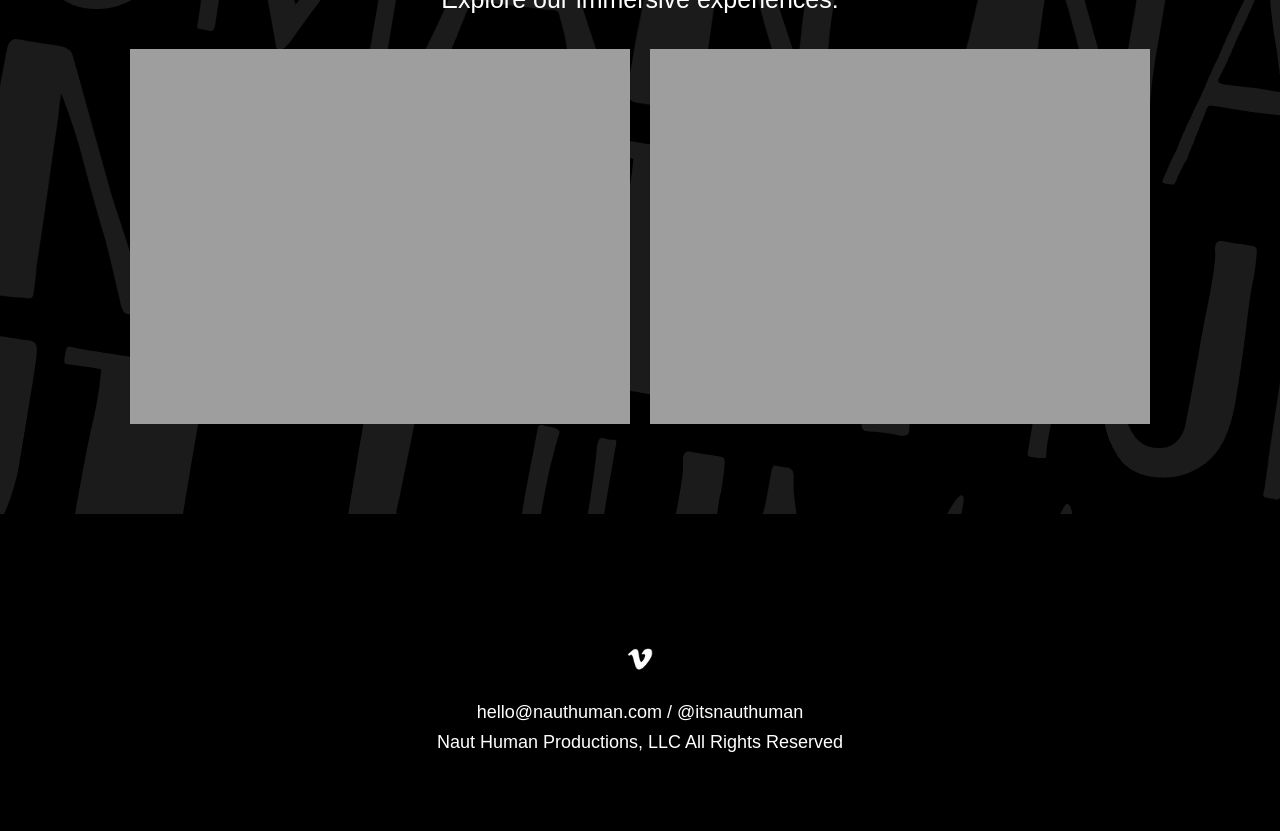
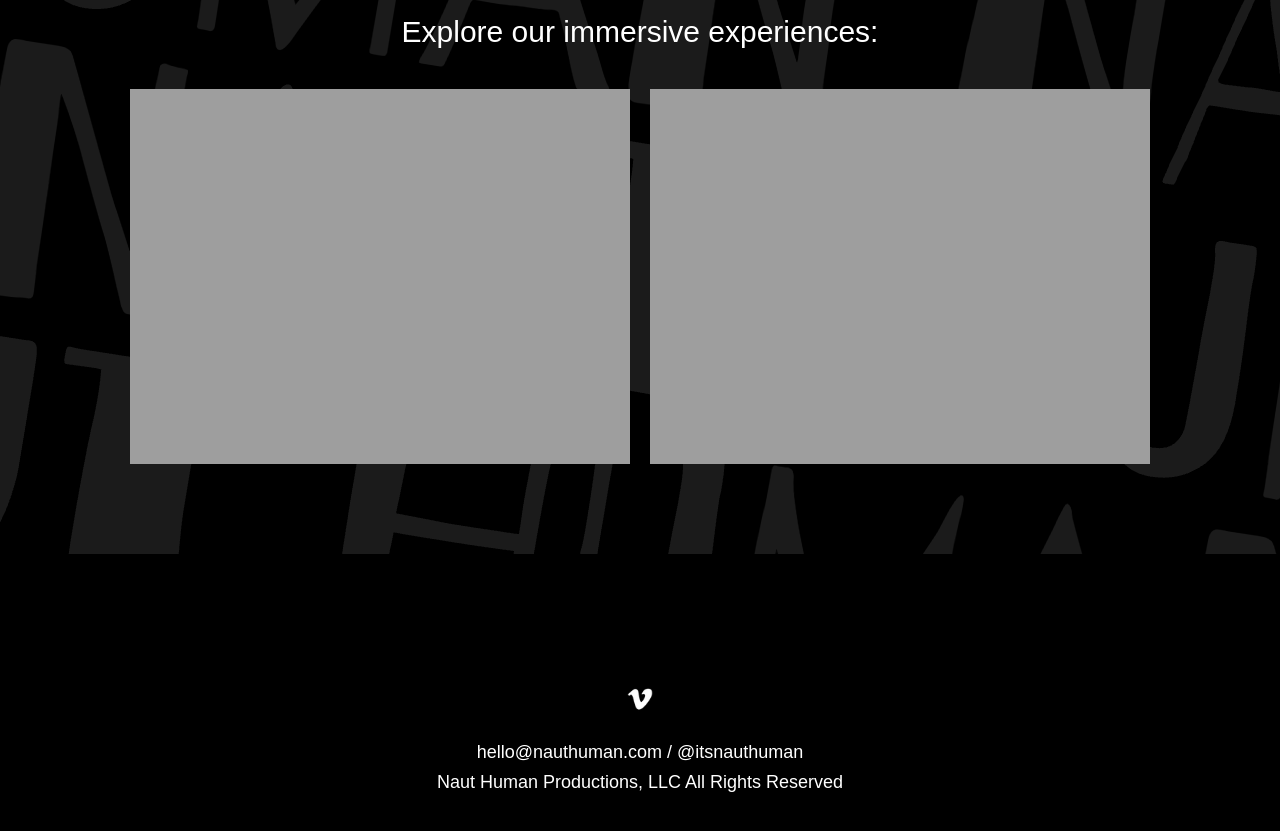
Before and after one commit to nauthuman/website, a Jekyll site: the page built from index2.html, in a window 1280 px wide and 1400 px high, scrolled down 511 px. Shown: the part 534-1365 px from the top of the window. Built offline with Jekyll 4.4.1, drawn with Linux system fonts in a browser that asks for light colours; some web fonts are replaced.

Commit message:
Update works2_panel.html

```diff
--- a/_includes/works2_panel.html
+++ b/_includes/works2_panel.html
@@ -1,6 +1,6 @@
 <style>
 div.exps-wrapper {
-    padding: 100px 10px 80px 10px;
+    padding: 125px 10px 80px 10px;
     /*
     background: #670D0B;
     */
@@ -22,7 +22,7 @@ div.exps-wrapper {
     font-family: "old-claude-lp-regular", sans-serif;
     font-weight: 400;
     font-style: normal;
-    font-size: 25px;
+    font-size: 30px;
     text-align: center;
   }
   div.exps-row {
```
